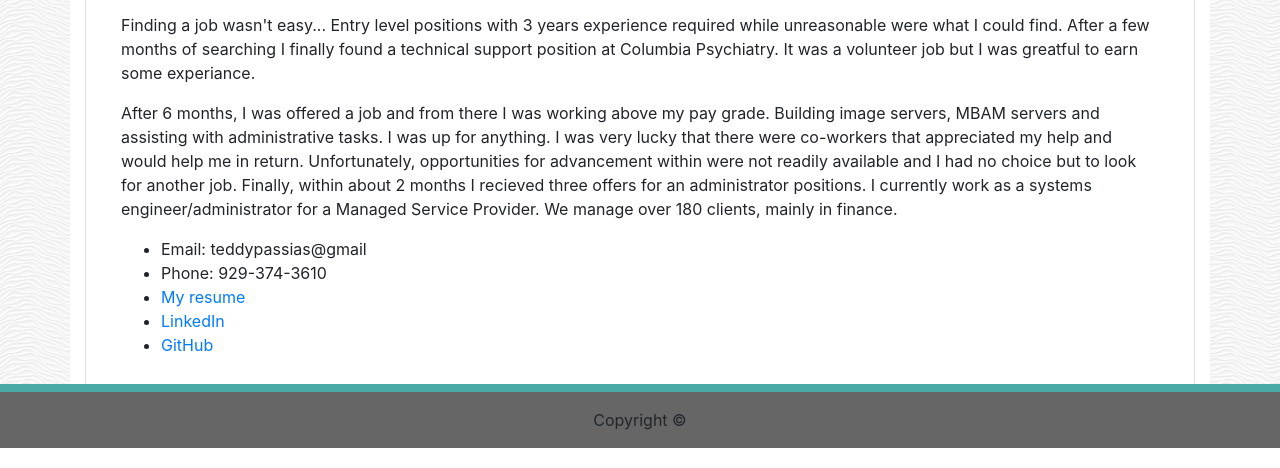
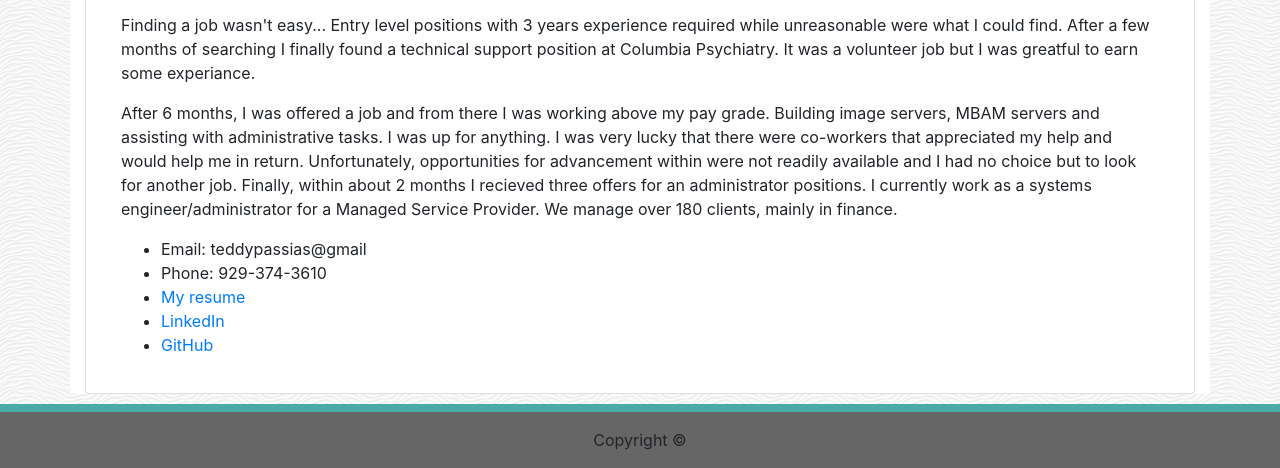
Before and after one commit to Vertigo-1/Bootstrap-Portfolio, a plain HTML site: page index.html in a window 1280 px wide. Shown: the part 352-820 px from the top of the page. Drawn offline with nearby package versions, Linux system fonts and the light colour scheme.

Commit message:
Update style.css

```diff
--- a/assets/css/style.css
+++ b/assets/css/style.css
@@ -1,5 +1,5 @@
 .page-footer {
-  position: fixed;
+  position: flex;
   bottom: 0;
   width: 100%;
   background-color: #666666;
```
